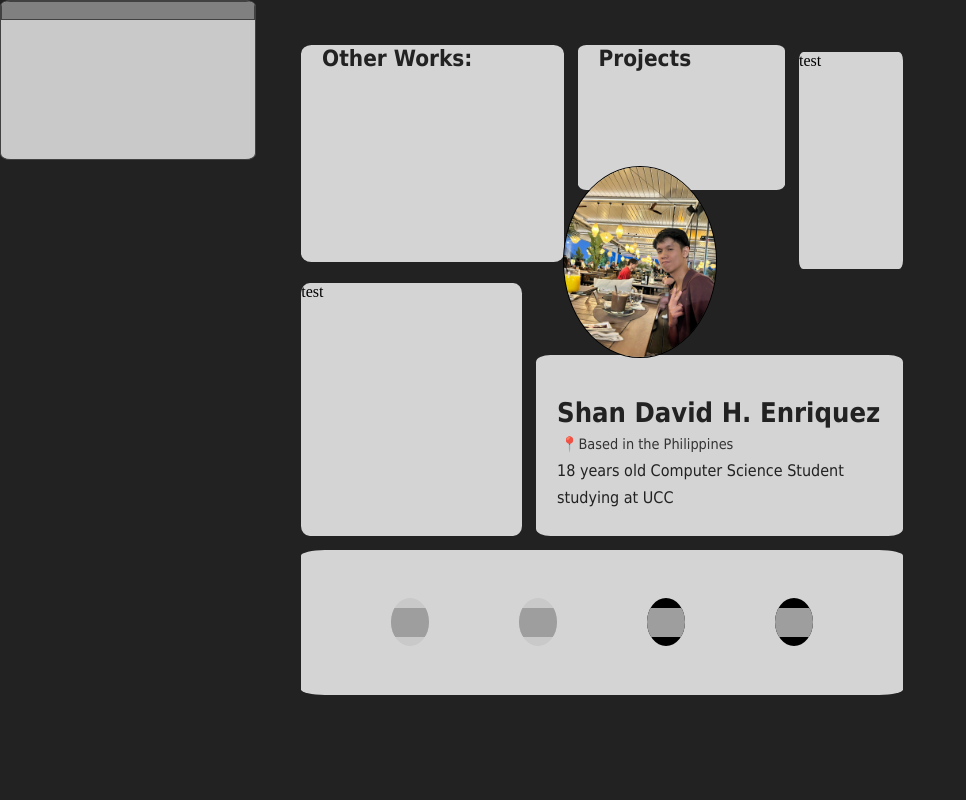
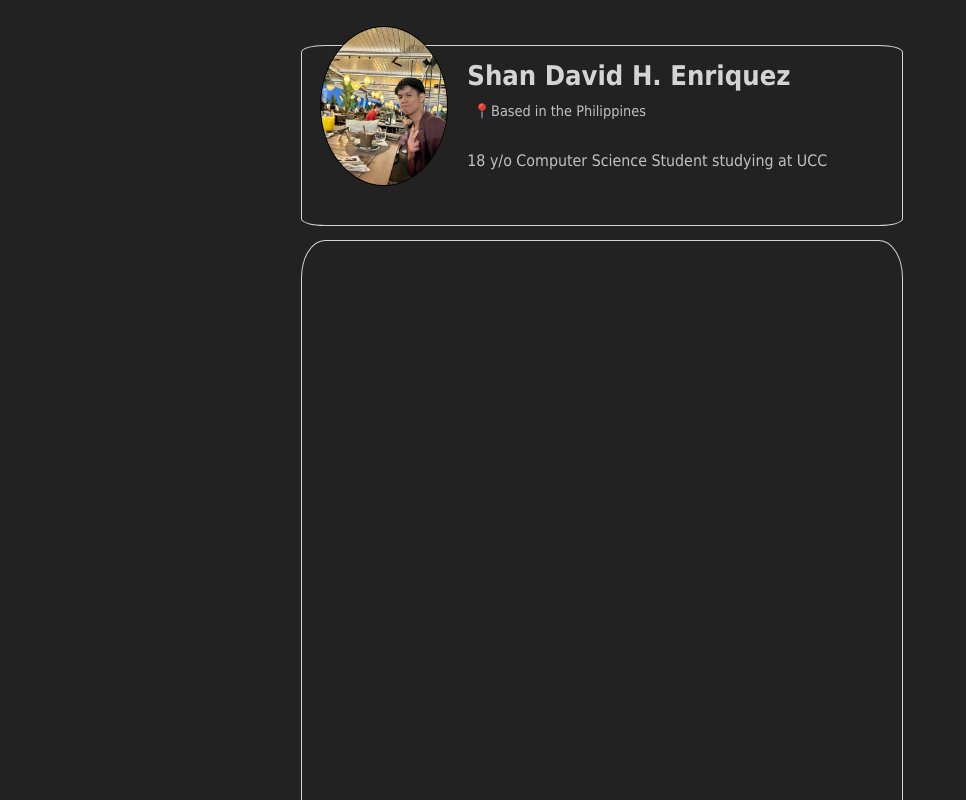
Before and after one commit to Shan2411/react-shan, a React (Vite) app: page / in a window 1280 px wide. Shown: the top 800 px of the page, without its empty margins (0-966 px from the left). Built offline with nearby package versions, Linux system fonts and the light colour scheme; grey boxes are pictures that could not be loaded.

Commit message:
changed the overall design layout will add details

```diff
--- a/src/components/Body.css
+++ b/src/components/Body.css
@@ -4,36 +4,28 @@
 }
 
 .box{
-    background-color: rgb(212, 212, 212);
+    border:1px solid rgb(212, 212, 212) ;
+    background-color: rgb(35, 34, 34);
     border-radius: 4%;
     margin: 1%;
     font: 1em ;
     display: inline-block;
 
-    animation-name: animation;
     animation-duration: 0.5s;
 }
 
-#b1{
-    height: 30%; width: 38%;
-    padding-left: 3%;
-    background-color: rgb(212, 212, 212); font: 1.4em Tahoma, Verdana, sans-serif;
-    font-weight:600;
-    color: rgb(35, 34, 34);
+#hidden{ height: 25%; width: 87%;
+    padding-left: 3.5%;
+    padding-top: 2%;
+    font: 1em Tahoma, Verdana, sans-serif;
+    line-height: 190%;
+    color: rgb(212, 212, 212);
 }
+
 #b2{
-    height: 20%; width: 30%;
-    padding-left: 3%;
-    background-color: rgb(212, 212, 212); font: 1.4em Tahoma, Verdana, sans-serif;
-    font-weight:600;
-    color: rgb(35, 34, 34);
+    height: 130% ;width: 87%;
 }
-#b3{
-    height: 30%; width: 15%;
-}
-#b4{
-    height: 35%; width: 32%;
-}
+
 #b5{
 
     height: 20%; width: 87%;
@@ -42,24 +34,28 @@
     justify-content: space-evenly;
 }
 
-#hidden{ height: 25%; width: 53%; vertical-align: bottom;
-    padding-left: 3%;
-    padding-top: 6%;
-    font: 1em Tahoma, Verdana, sans-serif;
-    line-height: 170%;
-    color: rgb(35, 34, 34);
-}
 
-.loc{background-color: rgb(212, 212, 212); font: .9em Tahoma, Verdana, sans-serif ;
+
+.loc{background-color: rgb(35, 34, 34); font: .9em Tahoma, Verdana, sans-serif ;
     font-weight: 100;
     padding-left:1%;
     opacity: 90%;
-    color: rgb(35, 34, 34);
+    color: rgb(212, 212, 212);
+    margin-left: 11vw;
 }
 .name{
-    background-color: rgb(212, 212, 212); font: 1.7em Tahoma, Verdana, sans-serif;
+    background-color: rgb(35, 34, 34); font: 1.7em Tahoma, Verdana, sans-serif;
     font-weight:600;
-    color: rgb(35, 34, 34);
+    color: rgb(212, 212, 212);
+    margin-left: 11vw;
+}
+.details{
+    opacity: 90%;
+    margin-left: 11vw;
+    margin-top: 3.1vh;
+    font: .99em Tahoma, Verdana, sans-serif;
+    height: 10%;
+    width: 70%;
 }
 
 @keyframes animation {
--- a/src/components/Body.jsx
+++ b/src/components/Body.jsx
@@ -1,5 +1,6 @@
 import "./Body.css"
 import Icons from './Icons'
+import Icon2 from './Icon2'
 
 
 
@@ -8,15 +9,16 @@ function Body () {
     return (
         <>
             <div className="Bodey">
-                <div className="box" id="b1"> Other Works:</div>
-                <div className="box" id="b2"> Projects</div>
-                <div className="box" id="b3"> test</div>
-                <div className="box" id="b4"> test</div>
                 <div className="box" id="hidden">
                     <span className="name">Shan David H. Enriquez <br /></span>
                     <span className="loc">  📍Based in the Philippines <br /></span>
-                    18 years old Computer Science Student studying at UCC
+                    <p className="details">18 y/o Computer Science Student studying at UCC</p>
                     </div>
+                <div className="box" id="b2">
+
+
+                </div>
+
                 <div className="box" id="b5"> <Icons /></div>
             </div>
         </>
--- a/src/components/Icon2.css
+++ b/src/components/Icon2.css
@@ -0,0 +1,6 @@
+.image2{
+    object-fit: contain;
+    height: 6vh; width: 3vw;
+    border-radius: 100%;
+    background-color: rgb(201, 201, 201);
+}
--- a/src/components/Icon2.jsx
+++ b/src/components/Icon2.jsx
@@ -0,0 +1,11 @@
+import './Icon2.css'
+
+function Icon2 () {
+
+    return(
+        <img className="image2" id="resume" src="/resume2.jpg" alt="" />
+    )
+
+}
+
+export default Icon2;
--- a/src/components/Sidebar.css
+++ b/src/components/Sidebar.css
@@ -1,9 +1,9 @@
 
 .pfp{
 
-    margin-top: 13%;
-    height: 24vh;
-    width: 12vw;
+    margin-top: 2%;
+    height: 20vh;
+    width: 10vw;
 
     border: 1px solid black;
     border-radius: 100%;
@@ -11,6 +11,7 @@
     overflow: hidden;
     pointer-events: none;
     position: absolute;
+    left: 25%;
 
     animation-name: animation;
     animation-duration: 0.3s;
--- a/src/components/Window1.css
+++ b/src/components/Window1.css
@@ -1,5 +1,5 @@
 .windowCont{
-
+    display: none;
 
     height: 20%;
     width: 20%;
```
